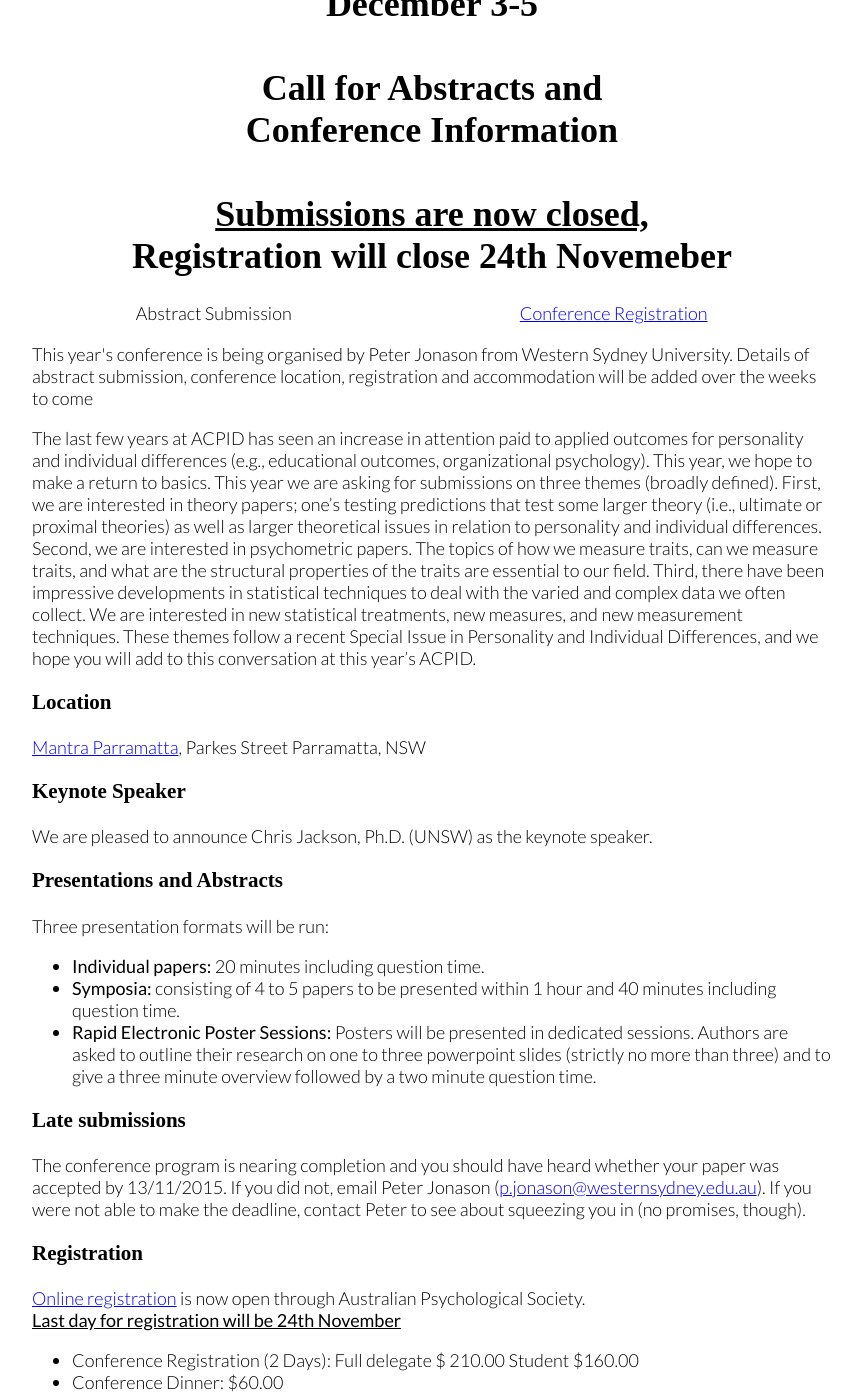
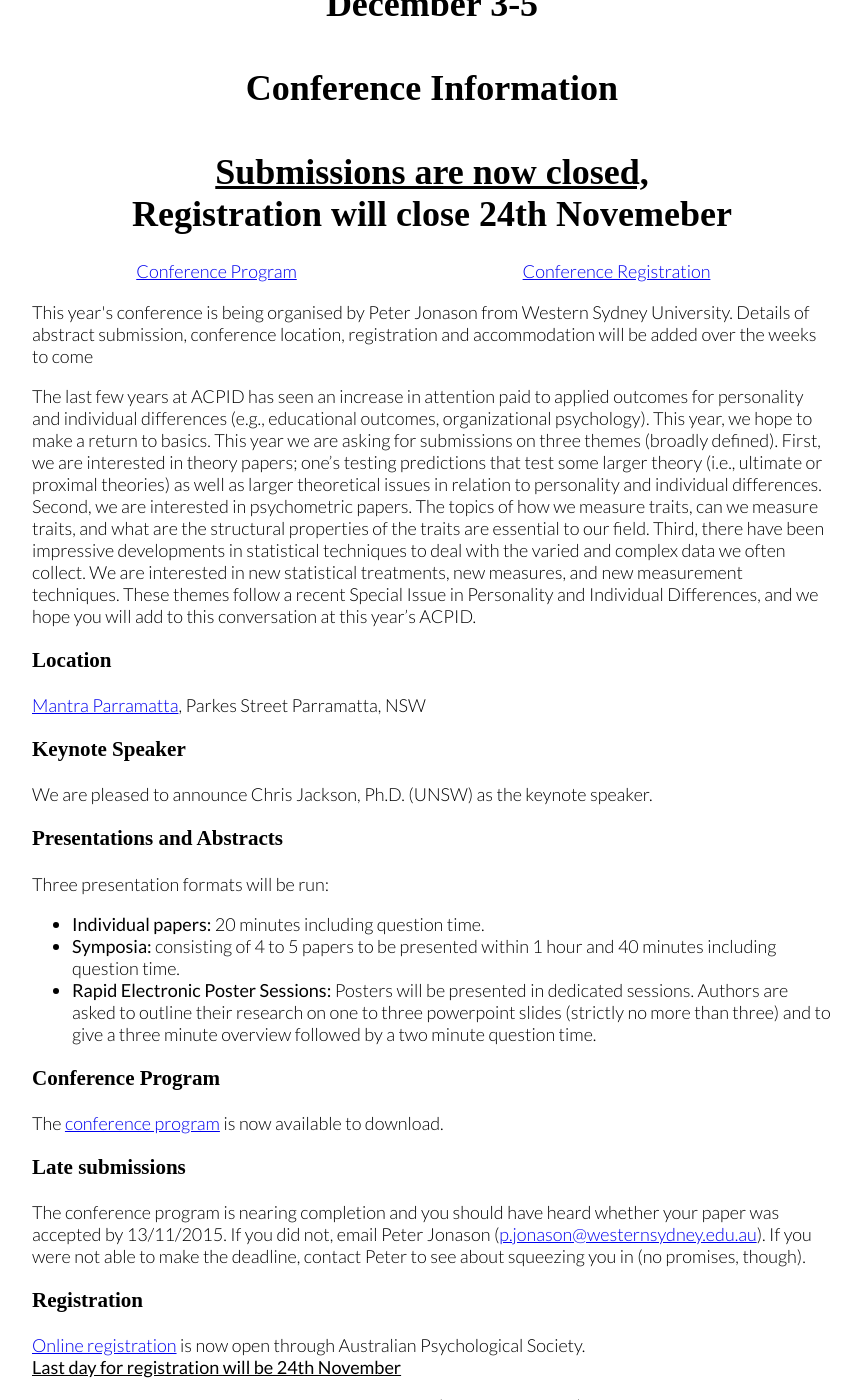
Before and after one commit to acpid/acpid.github.io, a Jekyll site: the page built from 2015.html, in a window 1280 px wide and 1400 px high, scrolled down 294 px. Shown: the whole window, without its empty margins (208-1069 px from the left). Built offline with Jekyll 4.4.1, drawn with Linux system fonts in a browser that asks for light colours; some web fonts are replaced.

Commit message:
Conference program now available

```diff
--- a/2015.html
+++ b/2015.html
@@ -8,18 +8,16 @@ layout: default
    2015 Conference<br>
    December 3-5<br>
     <br>
-    Call for Abstracts and<br>
-    Conference Information<br />
+  Conference Information<br />
     <br />
     <u>Submissions are now closed,</u><br />
-    Registration will close 24th Novemeber
-  </h1>
+    Registration will close 24th Novemeber  </h1>
 </div>
 
 <table cellspacing="0" style="width: 100%; text-align: center;">
   <tr>
     <td>
-        Abstract Submission
+        <a href="files/Program booklet 2015.pdf">Conference Program</a>
     </td>
     <td>
      <a href="https://events.psychology.org.au/ei/getdemo.ei?id=1620&s=_3900ODKLV"target="_blank"> Conference Registration</a></td>
@@ -68,6 +66,8 @@ Three presentation formats will be run:
   minute overview followed by a two minute question time.
   </li>
 </ul>
+<h3>Conference Program</h3>
+<p>The <a href="files/Program booklet 2015.pdf">conference program</a> is now available to download.
 
 <h3>Late submissions</h3><p>
 The conference program is nearing completion and you should have heard whether your  paper was accepted by 13/11/2015. If you did not, email Peter Jonason (<a href="mailto:p.jonason@westernsydney.edu.au">p.jonason@westernsydney.edu.au</a>).  If you were not able to make the deadline, contact Peter to see about squeezing  you in (no promises, though).</p>
```
Also changed, not shown: 1 other file.
